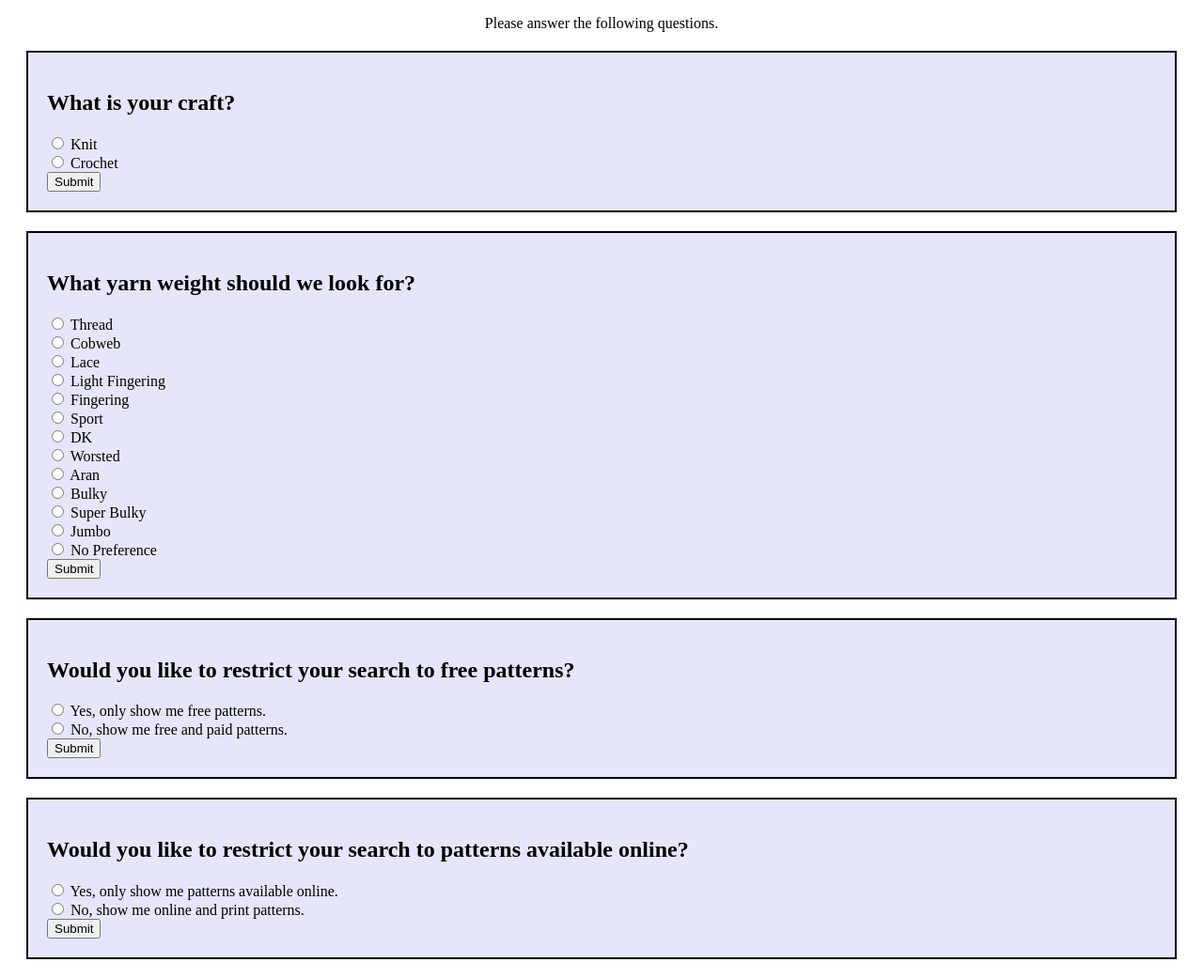
After one commit to jackielincroft/pattern-chaser, a Flask app: template templates/settings.html in a window 1280 px wide. The commit adds this page. Shown: the whole page at 94% size. Run offline with Flask 2, Linux system fonts and the light colour scheme; the template is opened without the code that fills it, so the values that code supplies are empty; parts of the project's set-up code (start-up, migrations or seed data) failed here and were passed over; some libraries are stand-ins or nearby versions.

Commit message:
new template!!

```diff
--- a/templates/linked_image.html
+++ b/templates/linked_image.html
@@ -2,7 +2,7 @@
 <html lang="en">
 
 <head>
-  <title>Page Title</title>
+  <title>Voting</title>
   <link rel="stylesheet" href="../static/style.css">
 </head>
 
@@ -10,7 +10,7 @@
   <p class="thing">What do you think of this pattern?</p>
   <p style="text-align:center">{{name}}</p>
   <p style="text-align:center">
-    <a href={{url}}>
+    <a href={{url}} target="_blank">
       <img src= {{thumbnail}} alt={{name}}>
     </a>
   </p>
--- /dev/null
+++ b/templates/settings.html
@@ -0,0 +1,82 @@
+<!DOCTYPE html>
+<html lang="en">
+
+<head>
+  <title>Settings</title>
+  <link rel="stylesheet" href="../static/style.css">
+  <style> .question {
+      background-color: lavender;
+  color: black;
+  border: 2px solid black;
+  margin: 20px;
+  padding: 20px;}
+  </style>
+  <p>Please answer the following questions.</p>
+</head>
+
+<body>
+<div class="question">
+<h2>What is your craft?</h2>
+<form method="post">
+    <input type="radio" id="knitting" name="craft" value="knitting">
+    <label for="knitting">Knit</label><br>
+    <input type="radio" id="crochet" name="craft" value="crochet">
+    <label for="crochet">Crochet</label><br>
+    <input type="submit" value = "Submit">
+  </form>
+</div>
+<div class="question">
+    <h2>What yarn weight should we look for?</h2>
+    <form method="post">
+        <input type="radio" id="thread" name="weight" value="thread">
+        <label for="thread">Thread</label><br>
+        <input type="radio" id="cobweb" name="weight" value="cobweb">
+        <label for="cobweb">Cobweb</label><br>
+        <input type="radio" id="lace" name="weight" value="lace">
+        <label for="lace">Lace</label><br>
+        <input type="radio" id="lightfingering" name="weight" value="lightfingering">
+        <label for="lightfingering">Light Fingering</label><br>
+        <input type="radio" id="fingering" name="weight" value="fingering">
+        <label for="fingering">Fingering</label><br>
+        <input type="radio" id="sport" name="weight" value="sport">
+        <label for="sport">Sport</label><br>
+        <input type="radio" id="DK" name="weight" value="DK">
+        <label for="DK">DK</label><br>
+        <input type="radio" id="worsted" name="weight" value="worsted">
+        <label for="worsted">Worsted</label><br>
+        <input type="radio" id="aran" name="weight" value="aran">
+        <label for="aran">Aran</label><br>
+        <input type="radio" id="bulky" name="weight" value="bulky">
+        <label for="bulky">Bulky</label><br>
+        <input type="radio" id="superbulky" name="weight" value="superbulky">
+        <label for="superbulky">Super Bulky</label><br>
+        <input type="radio" id="jumbo" name="weight" value="jumbo">
+        <label for="jumbo">Jumbo</label><br>
+        <input type="radio" id="useless" name="weight" value="useless">
+        <label for="useless">No Preference</label><br>
+        <input type="submit" value = "Submit">
+      </form>
+    </div>
+    <div class="question">
+    <h2>Would you like to restrict your search to free patterns?</h2>
+    <form method="post">
+        <input type="radio" id="yes" name="free" value="yes">
+        <label for="yes">Yes, only show me free patterns.</label><br>
+        <input type="radio" id="no" name="free" value="no">
+        <label for="no">No, show me free and paid patterns.</label><br>
+        <input type="submit" value = "Submit">
+        </form>
+    </div>
+    <div class="question">
+        <h2>Would you like to restrict your search to patterns available online?</h2>
+        <form method="post">
+            <input type="radio" id="yes" name="online" value="yes">
+            <label for="yes">Yes, only show me patterns available online.</label><br>
+            <input type="radio" id="no" name="online" value="no">
+            <label for="no">No, show me online and print patterns.</label><br>
+            <input type="submit" value = "Submit">
+            </form>
+        </div>
+</body>
+
+</html>
```
